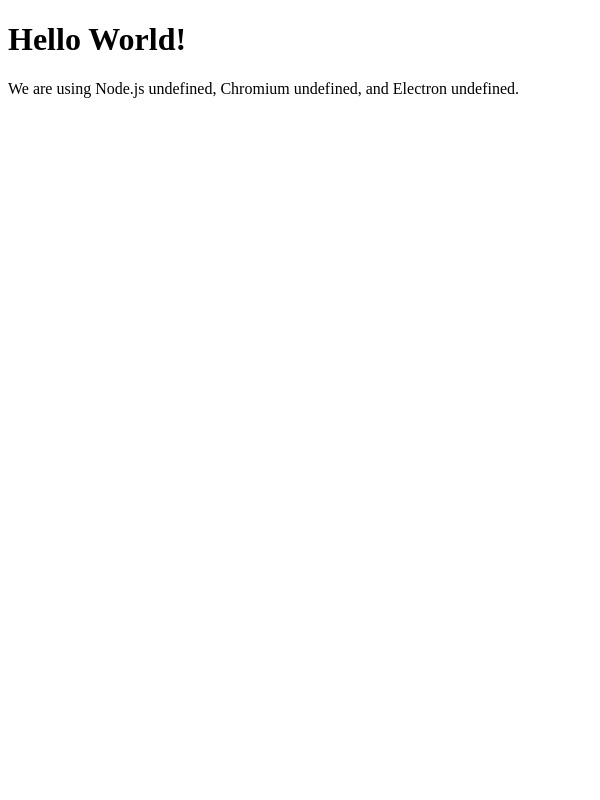
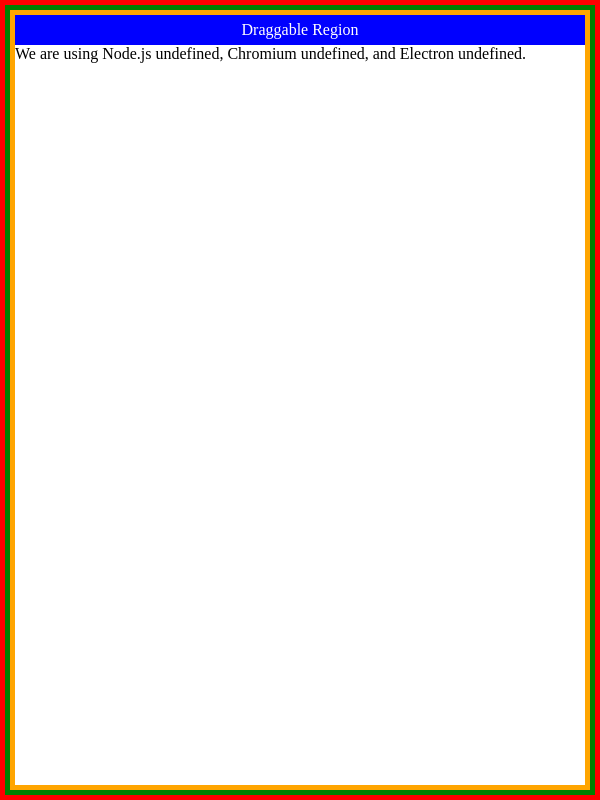
Before and after one commit to HarsimranSingh/electron-resizable-overlap-bug, an Electron app: page index.html in a window 600 px wide. Drawn offline with Linux system fonts and the light colour scheme.

Commit message:
Update version to 1.8.0 Jazz up index.html Make windows a little bigger

```diff
--- a/index.html
+++ b/index.html
@@ -1,14 +1,73 @@
 <!DOCTYPE html>
-<html>
+<html style="height:100%">
   <head>
     <meta charset="UTF-8">
     <title>Hello World!</title>
+    <style type="text/css">
+    body {
+        height: 100%;
+        margin: 0;
+    }
+
+    #outside {
+        height: 100%;
+        display: flex;
+        justify-content: center;
+        align-items: center;
+        background: red;
+    }
+
+    #inside-1 {
+        height: calc(100% - 10px);
+        width: calc(100% - 10px);
+        display: flex;
+        justify-content: center;
+        align-items: center;
+        background: green;
+    }
+
+    #inside-2 {
+        height: calc(100% - 10px);
+        width: calc(100% - 10px);
+        display: flex;
+        justify-content: center;
+        align-items: center;
+        background: orange;
+    }
+
+    #inside-3 {
+        height: calc(100% - 10px);
+        width: calc(100% - 10px);
+        background: white;
+    }
+
+    #my-draggable {
+        -webkit-app-region: drag;
+        background-color: blue;
+        height: 30px;
+        display: flex;
+        justify-content: center;
+        align-items: center;
+    }
+
+    #drag-span {
+        color: white;
+    }
+    </style>
   </head>
   <body>
-    <h1>Hello World!</h1>
-    <!-- All of the Node.js APIs are available in this renderer process. -->
-    We are using Node.js <script>document.write(process.versions.node)</script>,
-    Chromium <script>document.write(process.versions.chrome)</script>,
-    and Electron <script>document.write(process.versions.electron)</script>.
+    <div id="outside">
+      <div id="inside-1">
+        <div id="inside-2">
+          <div id="inside-3">
+            <div id="my-draggable"><span id="drag-span">Draggable Region</span></div>
+            <!-- All of the Node.js APIs are available in this renderer process. -->
+            We are using Node.js <script>document.write(process.versions.node)</script>,
+            Chromium <script>document.write(process.versions.chrome)</script>,
+            and Electron <script>document.write(process.versions.electron)</script>.
+          </div>
+        </div>
+      </div>
+    </div>
   </body>
 </html>
--- a/main.js
+++ b/main.js
@@ -14,8 +14,8 @@
 
 function createWindows () {
   // Create the browser windows.
-  windowOne = new BrowserWindow({x: 20, y: 20, width: 300, height: 300, resizable: false})
-  windowTwo = new BrowserWindow({x: 320, y: 20, width: 300, height: 300, resizable: false})
+  windowOne = new BrowserWindow({x: 20, y: 20, width: 600, height: 600, resizable: false})
+  windowTwo = new BrowserWindow({x: 620, y: 20, width: 600, height: 600, resizable: false})
 
   // and load the index.html of the app.
   windowOne.loadURL(url.format({
--- a/package.json
+++ b/package.json
@@ -7,6 +7,6 @@
     "start": "electron ."
   },
   "devDependencies": {
-    "electron": "1.6.11"
+    "electron": "1.8.0"
   }
 }
```
